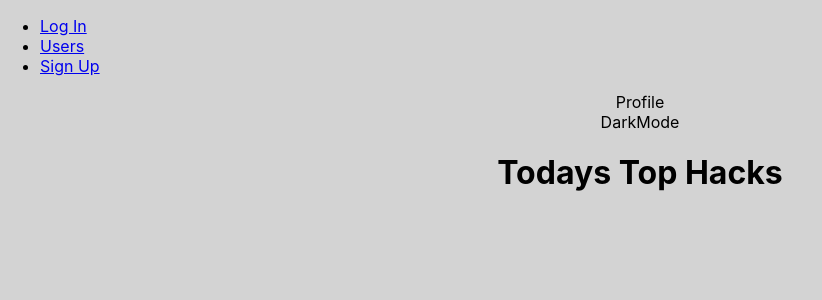
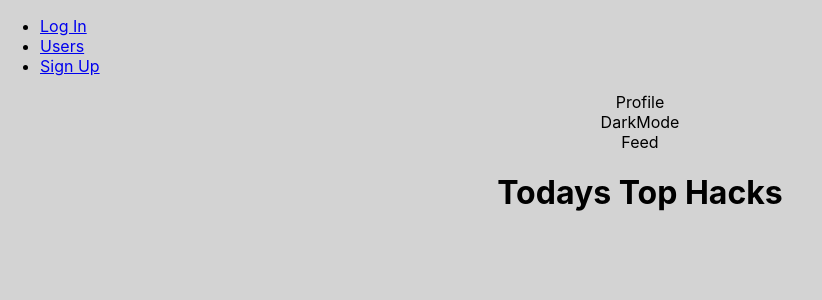
Before and after one commit to vzarate-94/NewHacks, a React (Create React App) app: page / in a window 1280 px wide. Shown: the top 300 px of the page, without its empty margins (0-822 px from the left). Built offline with nearby package versions, Linux system fonts and the light colour scheme.

Commit message:
add future profile feed to profile component

```diff
--- a/src/pages/Landing/Landing.jsx
+++ b/src/pages/Landing/Landing.jsx
@@ -1,12 +1,14 @@
 import styles from './Landing.module.css'
 import Profile from '../../components/Profile/Profile'
 import DarkMode from '../../components/DarkMode/DarkMode'
+import Feed from '../../components/Feed/Feed'
 
 const Landing = ({user}) => {
   return (
     <main className={styles.container}>
       <Profile />
       <DarkMode />
+      <Feed />
       <h1>
         Todays Top Hacks
       </h1>
```
